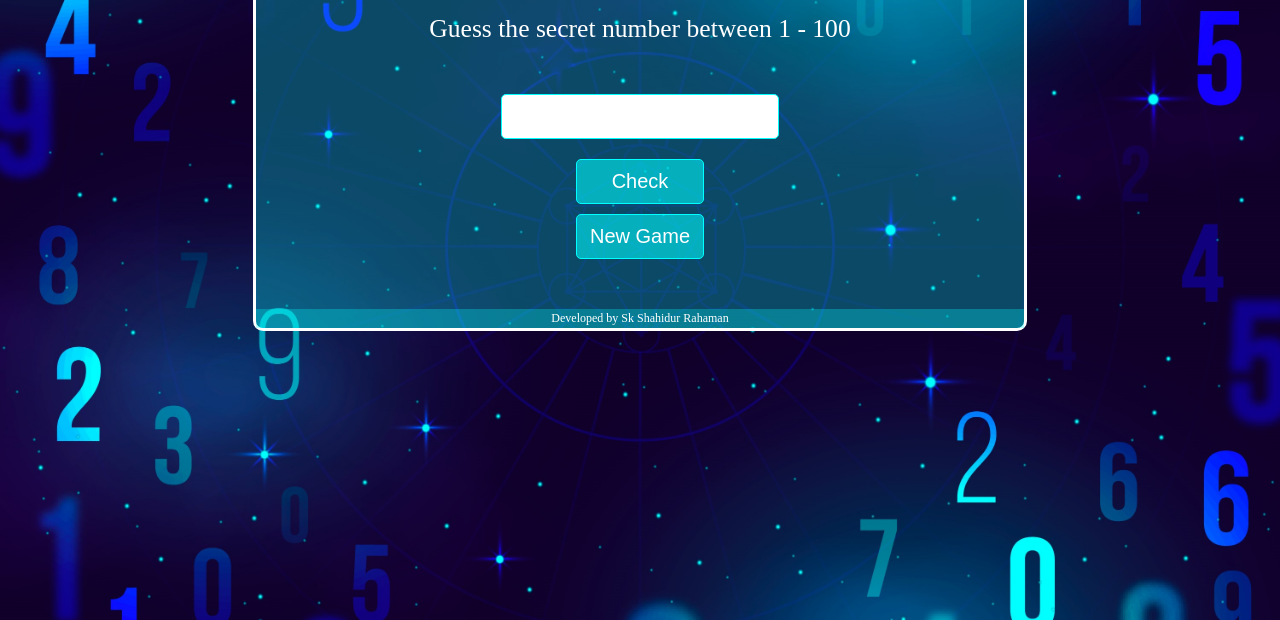
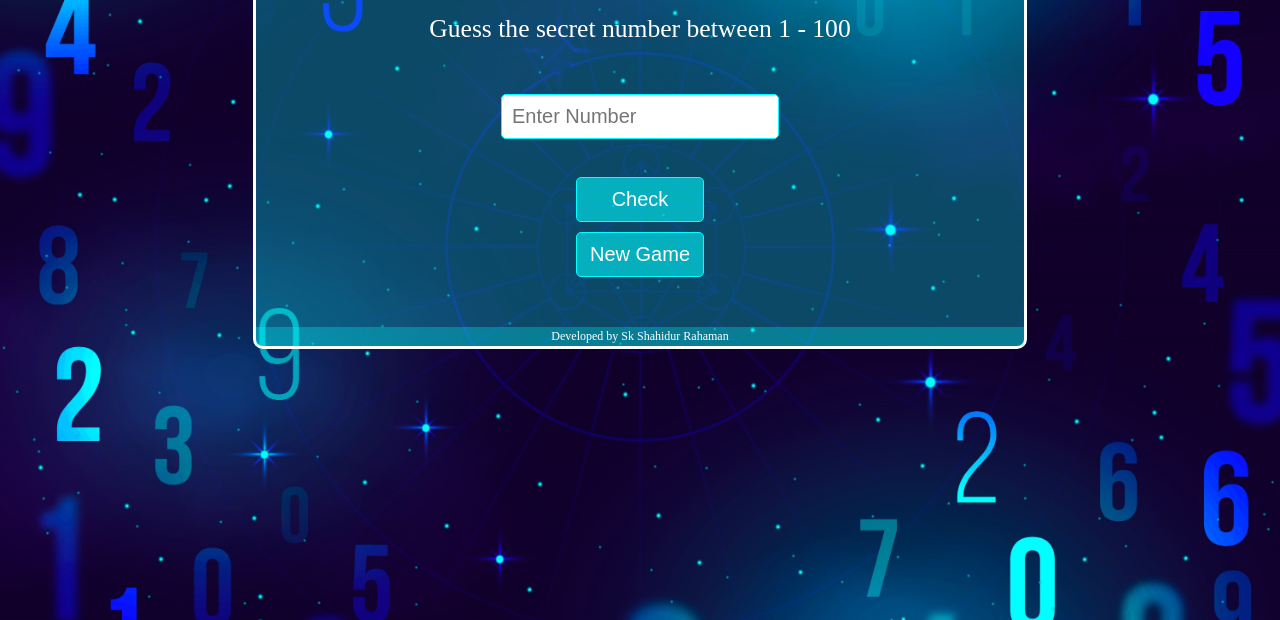
Before and after one commit to ShahidurRahaman/GTN, a plain HTML site: page index.html in a window 1280 px wide. Shown: the part 180-800 px from the top of the page. Drawn offline with Linux system fonts and the light colour scheme; a web font is replaced by a local one.

Commit message:
Update index.html

```diff
--- a/index.html
+++ b/index.html
@@ -25,7 +25,10 @@
         <div id="output-text">
 
         </div>
-        <input type="number" name="text" id="input" value="number">
+        <input type="number" name="number" id="input" value="number" placeholder="Enter Number">
+        <div id="pointbox">
+
+        </div>
         <br>
         <button id="check-btn" class="btn" onclick="check()">Check</button>
         <br>
```
